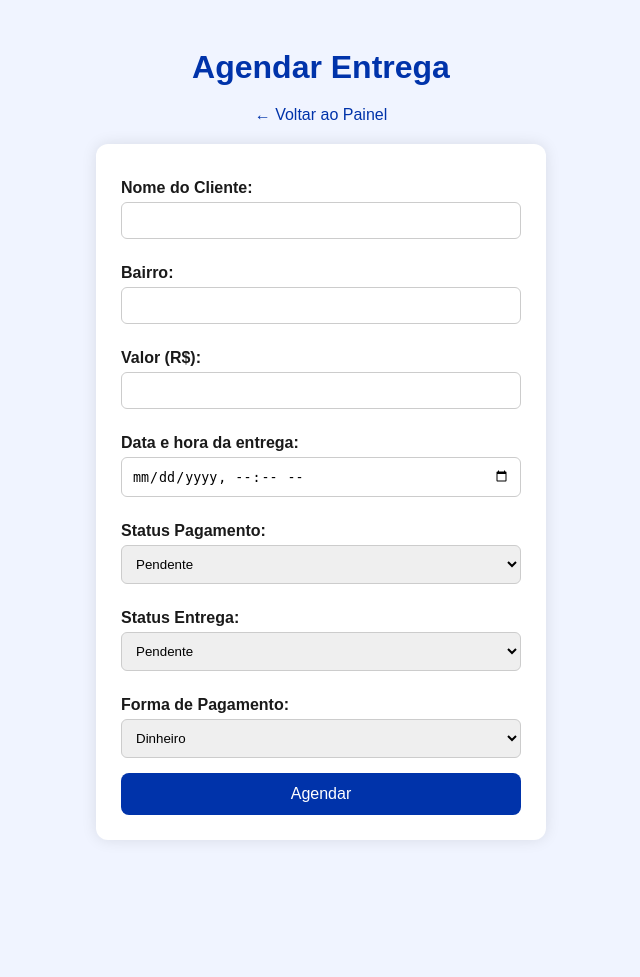
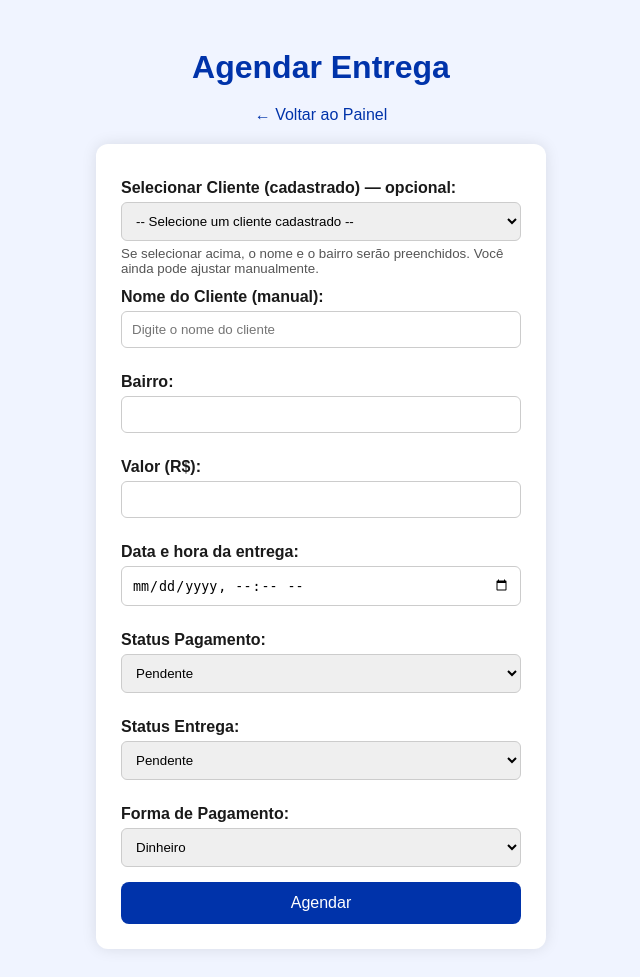
Before and after one commit to Coopex-entregas/asdfghjkl, a Flask app: page /agendar_entrega in a window 1280 px wide. Shown: the whole page, without its empty margins (319-959 px from the left). Before the commit the page ends 840 px from the top, so only its background shows below. Run offline with Flask 3, Linux system fonts and the light colour scheme; the visitor is signed in with stand-in values (Sample User, id 1); data that the repository does not hold is empty.

Commit message:
Update agendar_entrega.html

```diff
--- a/templates/agendar_entrega.html
+++ b/templates/agendar_entrega.html
@@ -52,29 +52,46 @@
       font-size: 16px;
       cursor: pointer;
     }
-    button:hover {
-      background-color: #002b88;
-    }
+    button:hover { background-color: #002b88; }
     a {
       text-decoration: none;
       color: #0033aa;
       margin-bottom: 20px;
       display: inline-block;
     }
-    a:hover {
-      text-decoration: underline;
-    }
+    a:hover { text-decoration: underline; }
+    small.hint { display:block; margin-top:-10px; margin-bottom:12px; color:#555; }
   </style>
 </head>
 <body>
   <h1>Agendar Entrega</h1>
   <a href="{{ url_for('admin') }}">← Voltar ao Painel</a>
+
   <form method="POST" action="{{ url_for('agendar_entrega') }}">
-    <label>Nome do Cliente:</label>
-    <input type="text" name="cliente" required/>
+    <!-- 1) Selecionar cliente cadastrado (opcional) -->
+    <label>Selecionar Cliente (cadastrado) — opcional:</label>
+    <select id="cliente-select">
+      <option value="">-- Selecione um cliente cadastrado --</option>
+      {% if clientes %}
+        {% for cl in clientes %}
+          <option
+            value="{{ cl.nome }}"
+            data-bairro="{{ cl.bairro_origem or '' }}"
+            data-telefone="{{ cl.telefone or '' }}"
+          >
+            {{ cl.nome }}
+          </option>
+        {% endfor %}
+      {% endif %}
+    </select>
+    <small class="hint">Se selecionar acima, o nome e o bairro serão preenchidos. Você ainda pode ajustar manualmente.</small>
+
+    <!-- 2) Campo manual (este é o que vai no POST como 'cliente') -->
+    <label>Nome do Cliente (manual):</label>
+    <input id="cliente-input" type="text" name="cliente" placeholder="Digite o nome do cliente" required />
 
     <label>Bairro:</label>
-    <input type="text" name="bairro" required/>
+    <input id="bairro" type="text" name="bairro" required/>
 
     <label>Valor (R$):</label>
     <input type="number" name="valor" step="0.01" min="0" required/>
@@ -103,5 +120,30 @@
 
     <button type="submit">Agendar</button>
   </form>
+
+  <script>
+    (function () {
+      const sel = document.getElementById('cliente-select');
+      const inpNome = document.getElementById('cliente-input');
+      const inpBairro = document.getElementById('bairro');
+
+      // Ao escolher um cliente cadastrado, preenche os campos manuais
+      sel.addEventListener('change', function () {
+        const opt = sel.options[sel.selectedIndex];
+        if (!opt || !opt.value) return;
+        const nome = opt.value || '';
+        const bairro = opt.getAttribute('data-bairro') || '';
+
+        // Preenche (mas você ainda pode editar manualmente)
+        if (nome) inpNome.value = nome;
+        if (bairro && !inpBairro.value) inpBairro.value = bairro;
+      });
+
+      // Se o usuário digitar manualmente, "desvincula" a seleção
+      inpNome.addEventListener('input', function () {
+        if (sel.value) sel.value = '';
+      });
+    })();
+  </script>
 </body>
 </html>
```
